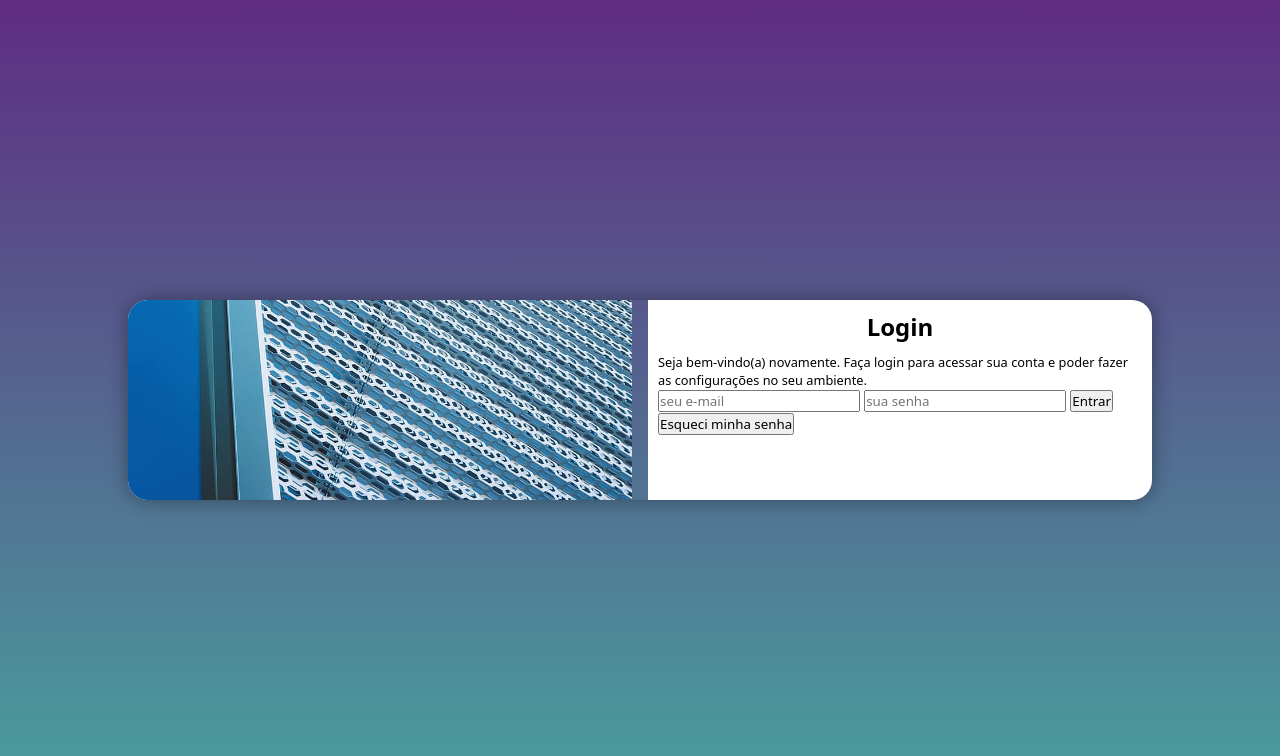
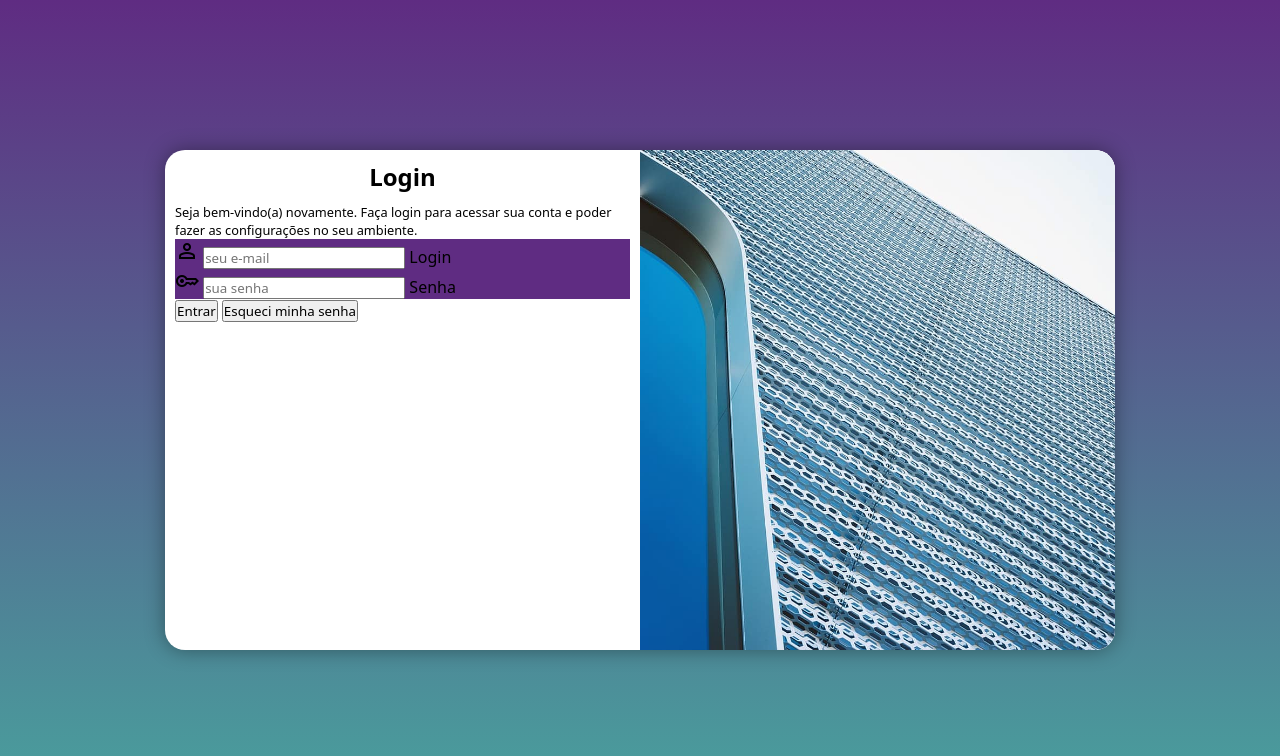
Before and after one commit to luanstefano/projeto-login, a plain HTML site: page index.html in a window 1280 px wide. Drawn offline with nearby package versions, Linux system fonts and the light colour scheme.

Commit message:
atualizei formulários

```diff
--- a/estilos/outrasmedias.css
+++ b/estilos/outrasmedias.css
@@ -10,23 +10,43 @@
     Lilás: #5f2c82
 */
 
-@media screen and (min-width: 601px) {
+@media screen and (min-width: 769px) {
 
     body {
         background-image: linear-gradient(#5f2c82, #49a09d);
     }
 
     section {
-        columns: 2;
         width: 80vw;
     }
 
     div#imagem {
-
+        float: left;
+        width: 30%;
+        height: 100%;
     }
 
     div#form {
-
+        float: right;
+        width: 70%;
     }
 
 }
+
+@media screen and (min-width: 993px) {
+
+    section {
+        width: 950px;
+    }
+
+    div#imagem {
+        float: right;
+        width: 50%;
+        height: 100%;
+    }
+
+    div#form {
+        float: left;
+        width: 50%;
+    }
+}
--- a/estilos/style.css
+++ b/estilos/style.css
@@ -24,6 +24,7 @@ body {
 
 section {
     width: 250px;
+    height: 500px;
     border-radius: 20px;
     margin: auto;
     position: absolute;
@@ -32,19 +33,24 @@ section {
     transform: translate(-50%, -50%);
     overflow: hidden;
     box-shadow: 0 0 20px rgba(0, 0, 0, 0.377);
+    background-color: white;
+
+    transition: width .3s, height .3s;
+    transition-timing-function: ease;
 }
 
 div#imagem {
     display: block;
-    background: white url(../imagens/metal.jpg)  right bottom no-repeat;
+    background: white url(../imagens/metal.jpg) left bottom no-repeat;
     background-size: cover;
     height: 200px;
 }
 
 div#form {
-    background-color: white;
+    display: block;
+
     padding: 10px;
-    height: 200px;
+
 
 }
 
@@ -56,3 +62,7 @@ div#form > h1 {
 div#form > p {
     font-size: 0.8rem;
 }
+
+div.campo {
+    background-color: #5f2c82;
+}
--- a/index.html
+++ b/index.html
@@ -5,6 +5,7 @@
     <meta http-equiv="X-UA-Compatible" content="IE=edge">
     <meta name="viewport" content="width=device-width, initial-scale=1.0">
     <title>Eos</title>
+    <link rel="stylesheet" href="https://fonts.googleapis.com/css2?family=Material+Symbols+Outlined:opsz,wght,FILL,GRAD@20..48,100..700,0..1,-50..200" />
     <link rel="stylesheet" href="estilos/style.css">
     <link rel="stylesheet" href="estilos/outrasmedias.css">
 </head>
@@ -22,9 +23,25 @@
 
                 <form action="login.php" method="post">
 
-                    <input type="email" name="email" id="iemail" placeholder="seu e-mail" required autocomplete="email">
+                    <div class="campo">
 
-                    <input type="password" name="senha" id="isenha" placeholder="sua senha" required autocomplete="current-password">
+                        <span class="material-symbols-outlined">person</span>
+
+                        <input type="email" name="email" id="iemail" placeholder="seu e-mail" required autocomplete="email">
+
+                        <label for="iemal">Login</label>
+
+                    </div>
+
+                    <div class="campo">
+
+                        <span class="material-symbols-outlined">key</span>
+
+                        <input type="password" name="senha" id="isenha" placeholder="sua senha" required autocomplete="current-password">
+
+                        <label for="isenha">Senha</label>
+
+                    </div>
 
                     <input type="button" value="Entrar">
 
```
